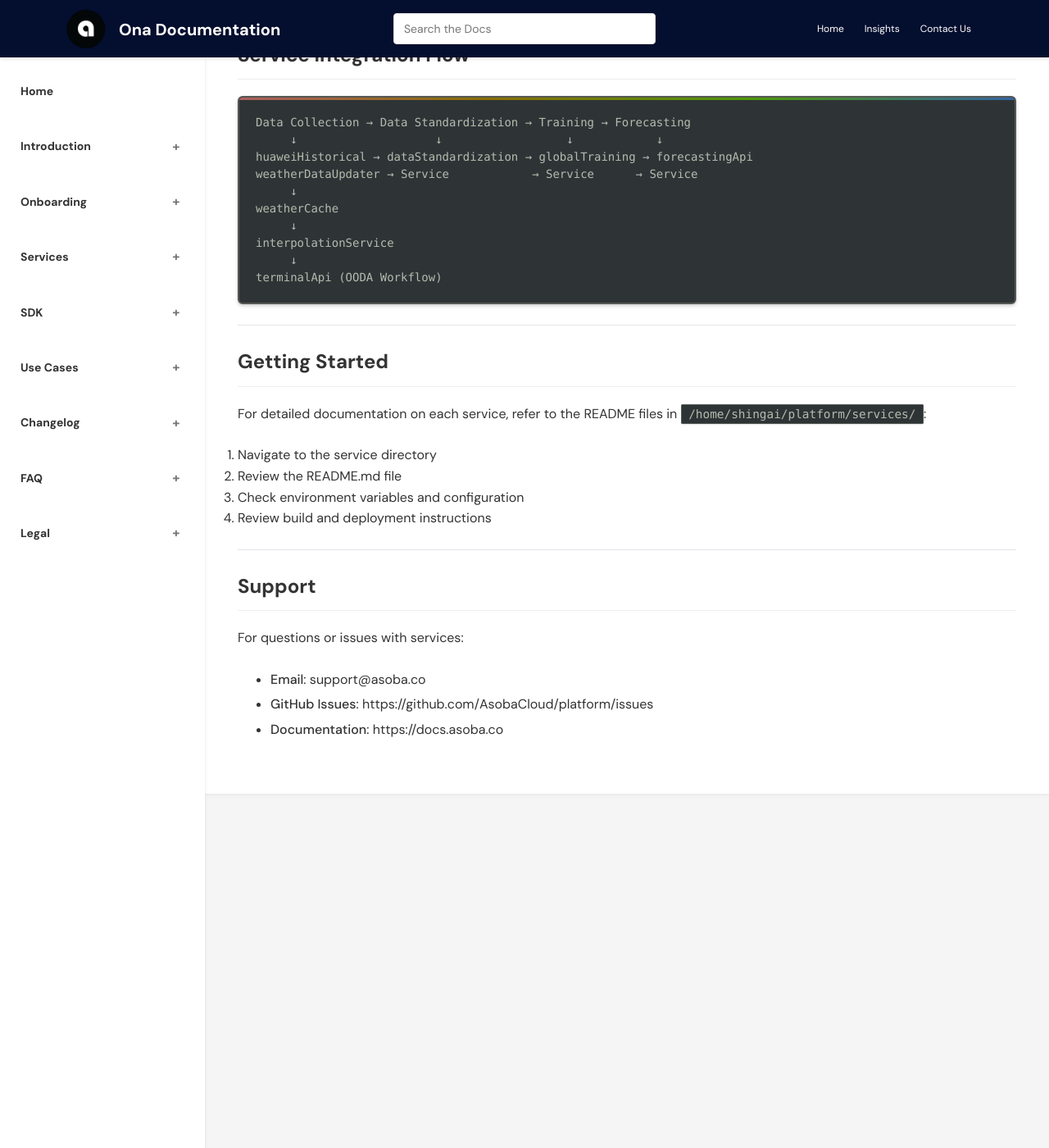
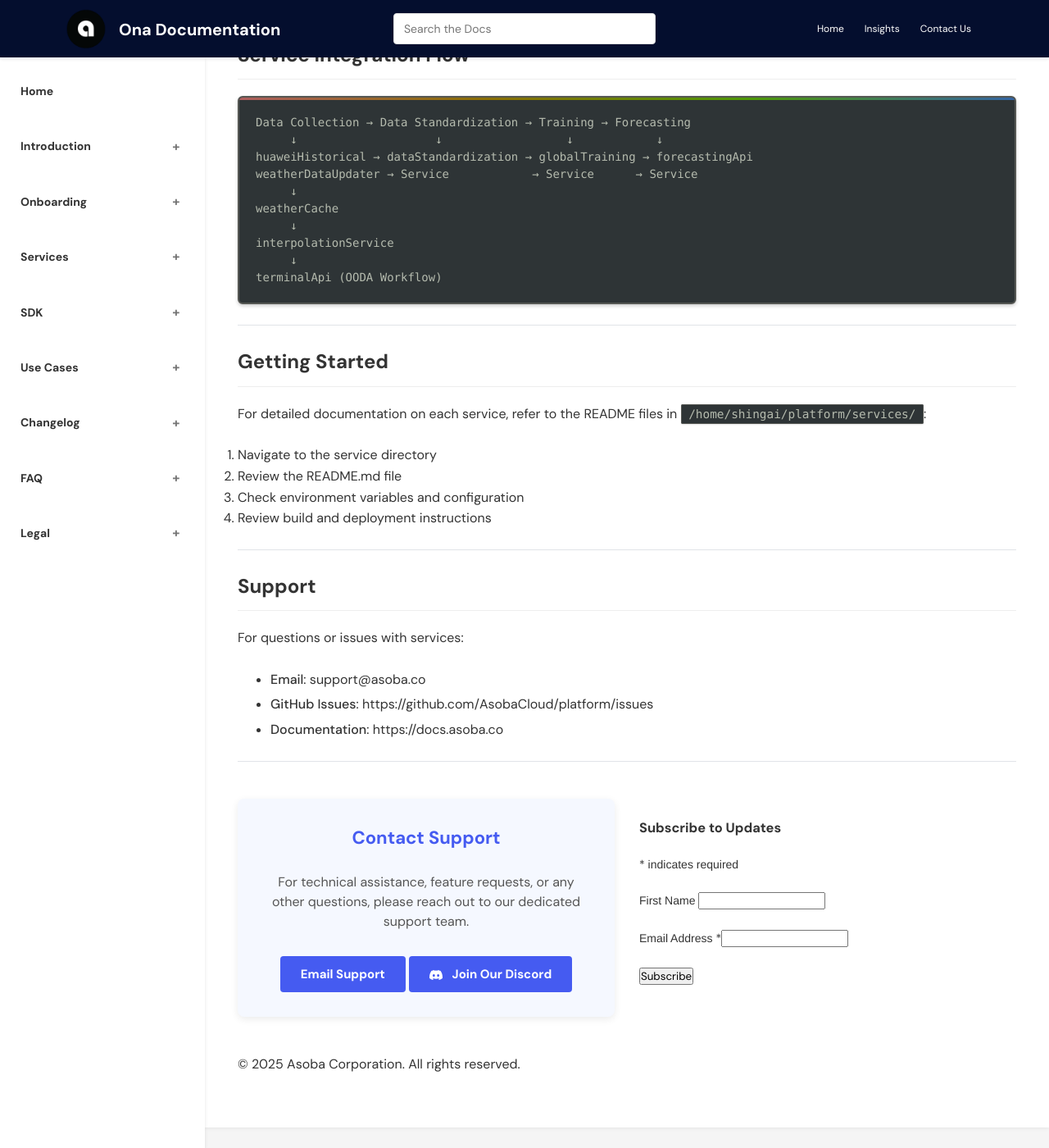
Before and after one commit to AsobaCloud/asobacode.github.io, a Jekyll site: the page built from archive/developers.md, in a window 1280 px wide and 1400 px high, scrolled down 6573 px. Shown: the whole window at 82% size. Built offline with Jekyll 4.4.1, drawn with Linux system fonts in a browser that asks for light colours; comment, search, counter and statistics services are not loaded.

Commit message:
Add standard footer with Discord and newsletter signup to Services page

```diff
--- a/archive/developers.md
+++ b/archive/developers.md
@@ -283,3 +283,50 @@ For questions or issues with services:
 - **Email**: support@asoba.co
 - **GitHub Issues**: https://github.com/AsobaCloud/platform/issues
 - **Documentation**: https://docs.asoba.co
+
+---
+
+<div class="page-end-section">
+  <div class="end-column">
+    <div class="support-cta">
+      <h3>Contact Support</h3>
+      <p>For technical assistance, feature requests, or any other questions, please reach out to our dedicated support team.</p>
+      <a href="mailto:support@asoba.co" class="support-button">Email Support</a>
+      <a href="https://discord.gg/nNV5evcr" target="_blank" class="support-button" style="margin-top: 10px; display: inline-block;">
+        <svg width="16" height="16" style="margin-right: 8px; vertical-align: middle;" viewBox="0 0 24 24" fill="currentColor">
+          <path d="M20.317 4.37a19.791 19.791 0 0 0-4.885-1.515.074.074 0 0 0-.079.037c-.21.375-.444.864-.608 1.25a18.27 18.27 0 0 0-5.487 0 12.64 12.64 0 0 0-.617-1.25.077.077 0 0 0-.079-.037A19.736 19.736 0 0 0 3.677 4.37a.07.07 0 0 0-.032.027C.533 9.046-.32 13.58.099 18.057a.082.082 0 0 0 .031.057 19.9 19.9 0 0 0 5.993 3.03.078.078 0 0 0 .084-.028 14.09 14.09 0 0 0 1.226-1.994.076.076 0 0 0-.041-.106 13.107 13.107 0 0 1-1.872-.892.077.077 0 0 1-.008-.128 10.2 10.2 0 0 0 .372-.292.074.074 0 0 1 .077-.01c3.928 1.793 8.18 1.793 12.062 0a.074.074 0 0 1 .078.01c.12.098.246.198.373.292a.077.077 0 0 1-.006.127 12.299 12.299 0 0 1-1.873.892.077.077 0 0 0-.041.107c.36.698.772 1.362 1.225 1.993a.076.076 0 0 0 .084.028 19.839 19.839 0 0 0 6.002-3.03.077.077 0 0 0 .032-.054c.5-5.177-.838-9.674-3.549-13.66a.061.061 0 0 0-.031-.03zM8.02 15.33c-1.183 0-2.157-1.085-2.157-2.419 0-1.333.956-2.419 2.157-2.419 1.21 0 2.176 1.096 2.157 2.42 0 1.333-.956 2.418-2.157 2.418zm7.975 0c-1.183 0-2.157-1.085-2.157-2.419 0-1.333.955-2.419 2.157-2.419 1.21 0 2.176 1.096 2.157 2.42 0 1.333-.946 2.418-2.157 2.418z"/>
+        </svg>
+        Join Our Discord
+      </a>
+    </div>
+  </div>
+
+  <div class="end-column">
+    <div id="mc_embed_shell">
+      <link href="//cdn-images.mailchimp.com/embedcode/classic-061523.css" rel="stylesheet" type="text/css">
+      <style type="text/css">
+        #mc_embed_signup{background:#fff; false;clear:left; font:14px Helvetica,Arial,sans-serif; width: 100%;}
+      </style>
+      <div id="mc_embed_signup">
+        <form action="https://asoba.us10.list-manage.com/subscribe/post?u=459ea321d7831d7b9f5fac70f&amp;id=e03a70f492&amp;f_id=000a9ae3f0" method="post" id="mc-embedded-subscribe-form" name="mc-embedded-subscribe-form" class="validate" target="_blank">
+          <div id="mc_embed_signup_scroll">
+            <h3>Subscribe to Updates</h3>
+            <div class="indicates-required"><span class="asterisk">*</span> indicates required</div>
+            <div class="mc-field-group"><label for="mce-FNAME">First Name </label><input type="text" name="FNAME" class=" text" id="mce-FNAME" value=""></div>
+            <div class="mc-field-group"><label for="mce-EMAIL">Email Address <span class="asterisk">*</span></label><input type="email" name="EMAIL" class="required email" id="mce-EMAIL" value="" required=""></div>
+            <div id="mce-responses" class="clear">
+              <div class="response" id="mce-error-response" style="display: none;"></div>
+              <div class="response" id="mce-success-response" style="display: none;"></div>
+            </div>
+            <div aria-hidden="true" style="position: absolute; left: -5000px;"><input type="text" name="b_459ea321d7831d7b9f5fac70f_e03a70f492" tabindex="-1" value=""></div>
+            <div class="clear"><input type="submit" name="subscribe" id="mc-embedded-subscribe" class="button" value="Subscribe"></div>
+          </div>
+        </form>
+      </div>
+      <script type="text/javascript" src="//s3.amazonaws.com/downloads.mailchimp.com/js/mc-validate.js"></script>
+      <script type="text/javascript">(function($) {window.fnames = new Array(); window.ftypes = new Array();fnames[1]='FNAME';ftypes[1]='text';fnames[0]='EMAIL';ftypes[0]='email';fnames[2]='LNAME';ftypes[2]='text';fnames[3]='ADDRESS';ftypes[3]='address';fnames[4]='PHONE';ftypes[4]='phone';fnames[5]='BIRTHDAY';ftypes[5]='birthday';fnames[6]='COMPANY';ftypes[6]='text';fnames[7]='MMERGE7';ftypes[7]='url';fnames[8]='MMERGE8';ftypes[8]='text';fnames[9]='MMERGE9';ftypes[9]='text';fnames[10]='MMERGE10';ftypes[10]='text';fnames[11]='MMERGE11';ftypes[11]='url';fnames[12]='MMERGE12';ftypes[12]='text';fnames[13]='MMERGE13';ftypes[13]='text';}(jQuery));var $mcj = jQuery.noConflict(true);</script>
+    </div>
+  </div>
+</div>
+
+© 2025 Asoba Corporation. All rights reserved.
```
